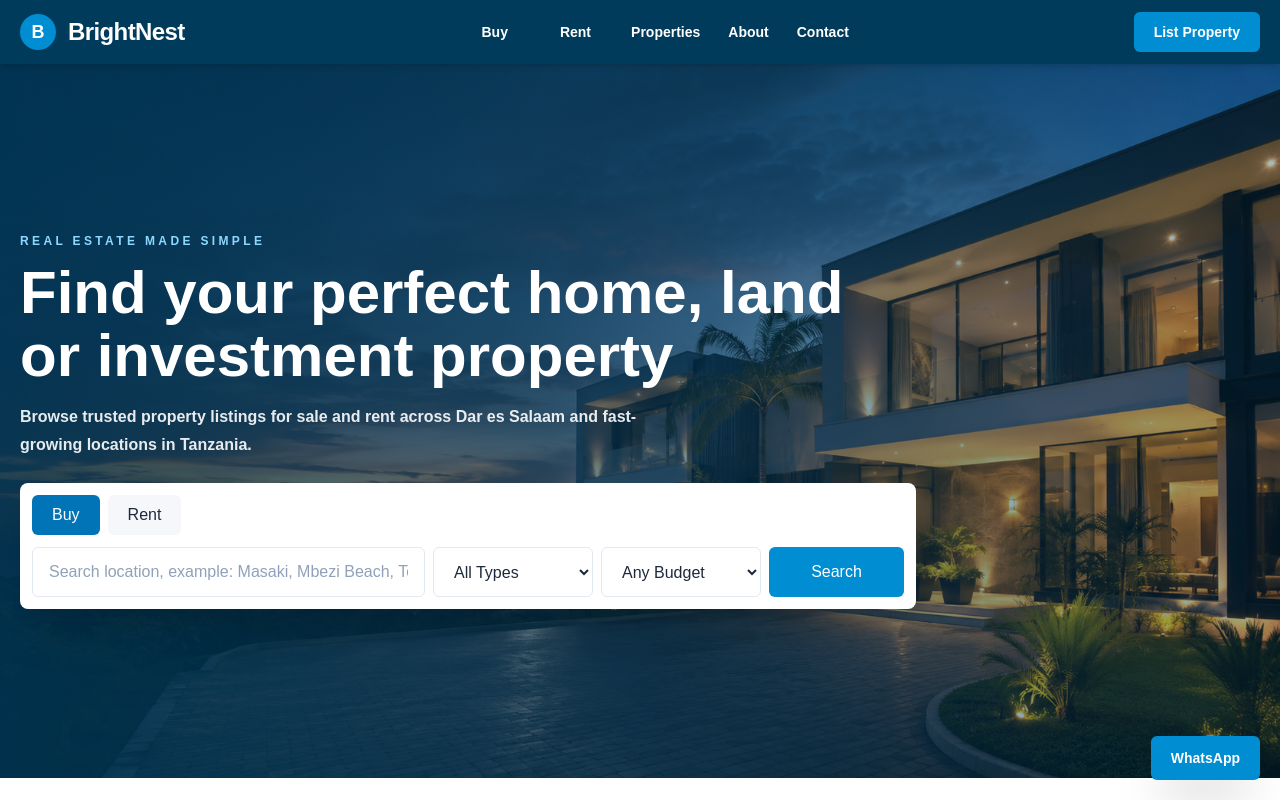
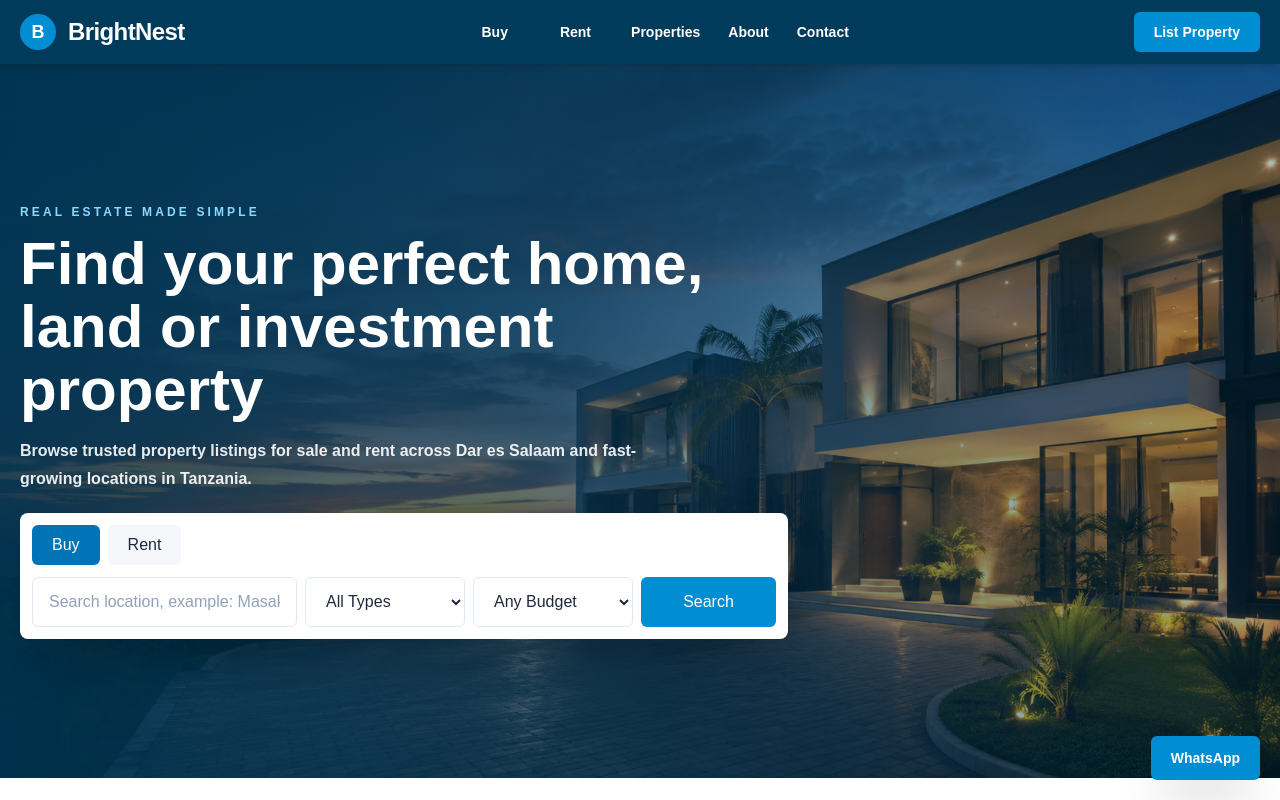
Before and after one commit to brianmichaelu/brightnest-realty, a Next.js app: page / in a window 1280 px wide. Shown: the top 800 px of the page. Built offline with nearby package versions, Linux system fonts and the light colour scheme.

Commit message:
Adjust Hero component layout and styling

```diff
--- a/components/Hero.tsx
+++ b/components/Hero.tsx
@@ -3,14 +3,14 @@ import SearchBox from "@/components/SearchBox";
 export default function Hero() {
   return (
     <section className="bg-white">
-      <div className="hero-bg flex min-h-[calc(100vh-86px)] items-center px-5 py-8">
+      <div className="hero-bg flex min-h-[calc(100vh-86px)] items-center px-5 py-6">
         <div className="mx-auto w-full max-w-7xl">
-          <div className="max-w-4xl">
-            <p className="mb-3 text-xs font-black uppercase tracking-[0.28em] text-[#8ED8FF]">
+          <div className="max-w-3xl">
+            <p className="mb-3 text-xs font-black uppercase tracking-[0.26em] text-[#8ED8FF]">
               Real Estate Made Simple
             </p>
 
-            <h1 className="max-w-4xl text-4xl font-black leading-[1.05] text-white md:text-5xl lg:text-6xl">
+            <h1 className="max-w-3xl text-4xl font-black leading-[1.05] text-white md:text-5xl xl:text-6xl">
               Find your perfect home, land or investment property
             </h1>
 
@@ -19,7 +19,7 @@ export default function Hero() {
               Salaam and fast-growing locations in Tanzania.
             </p>
 
-            <div className="mt-6">
+            <div className="mt-5">
               <SearchBox />
             </div>
           </div>
```
